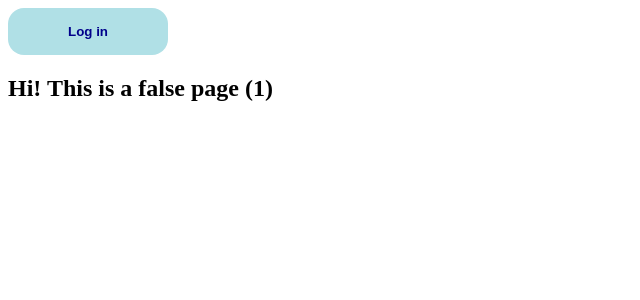
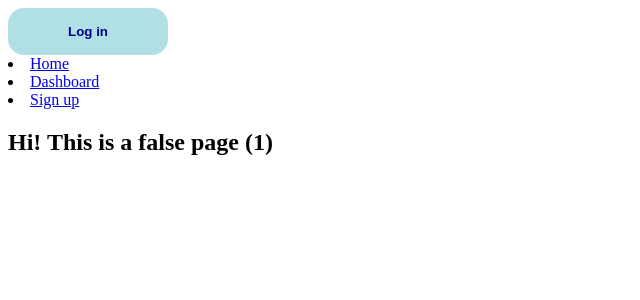
Before and after one commit to xfontr/advanced-react-routing, a React (Create React App) app: page /home in a window 1280 px wide. Shown: the top 300 px of the page, without its empty margins (0-640 px from the left). Built offline with nearby package versions, Linux system fonts and the light colour scheme.

Commit message:
Component to render all the navigation links that have a name

```diff
--- /dev/null
+++ b/src/components/NavigationLinks.tsx
@@ -0,0 +1,25 @@
+import { Link } from "react-router-dom";
+import IRoutes from "../types/IRoutes";
+
+type NavigationLinksProps = {
+  routes: IRoutes;
+  isLogged: boolean;
+};
+
+const NavigationLinks = ({
+  routes,
+  isLogged,
+}: NavigationLinksProps): JSX.Element => (
+  <>
+    {routes.map(
+      (route) =>
+        route.name && (
+          <li>
+            <Link to={route.path}>{route.name}</Link>
+          </li>
+        )
+    )}
+  </>
+);
+
+export default NavigationLinks;
--- a/src/containers/Layout.tsx
+++ b/src/containers/Layout.tsx
@@ -1,5 +1,8 @@
 import { ReactNode } from "react";
+import { Link } from "react-router-dom";
 import Button from "../components/Button";
+import NavigationLinks from "../components/NavigationLinks";
+import routes from "../routes";
 
 type LayoutProps = {
   isLogged: boolean;
@@ -17,6 +20,9 @@ const Layout = ({
       <Button type="button" onClick={() => setIsLogged(!isLogged)}>
         {isLogged ? "Log out" : "Log in"}
       </Button>
+      <nav>
+        <NavigationLinks routes={routes} isLogged={isLogged} />
+      </nav>
     </header>
 
     <main>{children}</main>
--- a/src/routes.ts
+++ b/src/routes.ts
@@ -10,16 +10,19 @@ const routes: IRoutes = [
   },
   {
     path: paths.home,
+    name: "Home",
     renders: "always",
     Page: lazy(() => import("./pages/DummyPage1")),
   },
   {
     path: paths.dashboard,
+    name: "Dashboard",
     renders: "logged",
     Page: lazy(() => import("./pages/DummyPage2")),
   },
   {
     path: paths.signUp,
+    name: "Sign up",
     renders: "loggedOut",
     Page: lazy(() => import("./pages/DummyPage3")),
   },
--- a/src/types/IRoutes.ts
+++ b/src/types/IRoutes.ts
@@ -3,6 +3,7 @@ export type RenderOptions = "always" | "logged" | "loggedOut";
 export interface RouteType {
   path: string;
   renders: RenderOptions;
+  name?: string;
   navigate?: string;
   Page?: React.LazyExoticComponent<() => JSX.Element>;
 }
```
